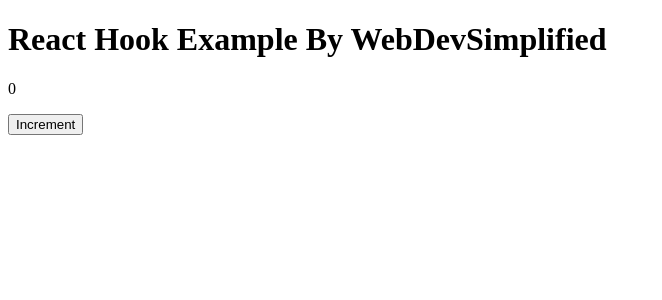
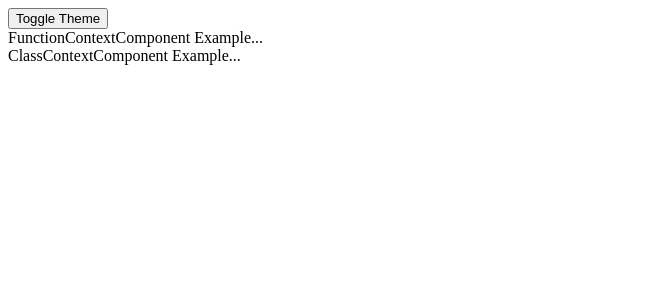
Before and after one commit to Ranjeet-vishwakarma-8081/Reacth_Hooks_With_Standard_Exaple, a React (Create React App) app: page / in a window 1280 px wide. Shown: the top 300 px of the page, without its empty margins (0-662 px from the left). Built offline with nearby package versions, Linux system fonts and the light colour scheme.

Commit message:
Added the useContext folder with two sub-files

```diff
--- a/src/App.js
+++ b/src/App.js
@@ -1,14 +1,32 @@
-import React from "react";
+import React, { createContext, useState } from "react";
 // import UseState from "./component/UseState.tsx";
 // import UseEffect from "./component/UseEffect.tsx"
-import MyComponent from "./component/MyComponent.tsx";
+// import MyComponent from "./component/MyComponent.tsx";
+
+import FunctionContextComponent from "./component/useContext/FunctionContextComponent.tsx";
+import ClassContextComponent from "./component/useContext/ClassContextComponent.tsx";
+export const ThemeContext = createContext();
 const App = () => {
+  const [darkTheme, setDarkTheme] = useState(true);
+
+  function toggleTheme() {
+    setDarkTheme((preDarkTheme) => !preDarkTheme);
+  }
+
   return (
     <>
-      <h1>React Hook Example By WebDevSimplified </h1>
+      {/* <h1>React Hook Example By WebDevSimplified </h1> */}
       {/* <UseState /> */}
       {/* <UseEffect /> */}
-      <MyComponent></MyComponent>
+      {/* <MyComponent></MyComponent> */}
+
+      <ThemeContext.Provider value={darkTheme}>
+        <button type="button" onClick={toggleTheme}>
+          Toggle Theme
+        </button>
+        <FunctionContextComponent />
+        <ClassContextComponent />
+      </ThemeContext.Provider>
     </>
   );
 };
--- /dev/null
+++ b/src/component/useContext/ClassContextComponent.tsx
@@ -0,0 +1,9 @@
+import React from 'react'
+
+const ClassContextComponent = () => {
+  return (
+    <div>ClassContextComponent Example...</div>
+  )
+}
+
+export default ClassContextComponent;
--- /dev/null
+++ b/src/component/useContext/FunctionContextComponent.tsx
@@ -0,0 +1,9 @@
+import React from 'react'
+
+const FunctionContextComponent = () => {
+  return (
+    <div>FunctionContextComponent Example... </div>
+  )
+}
+
+export default FunctionContextComponent
```
